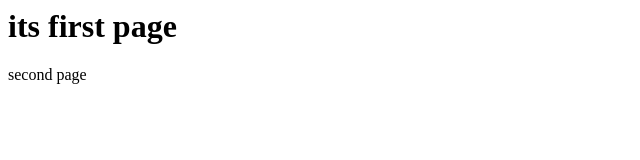
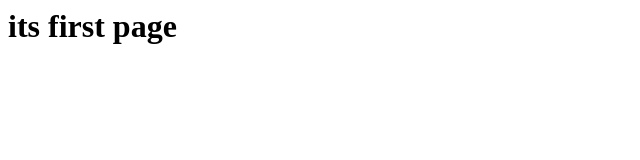
Before and after one commit to Netra-web/demo, a plain HTML site: page index.html in a window 1280 px wide. Shown: the full height of the page, 0-640 px from the left. Drawn offline with Linux system fonts and the light colour scheme.

Commit message:
Revert "committing"
This reverts commit 4941a679e58344f802b022f8ffbe0574db1fef90.

```diff
--- a/index.html
+++ b/index.html
@@ -8,6 +8,5 @@
         <h1>
             its first page
         </h1>
-        second page
     </body>
 </html>
```
Also changed, not shown: 1 other file.
